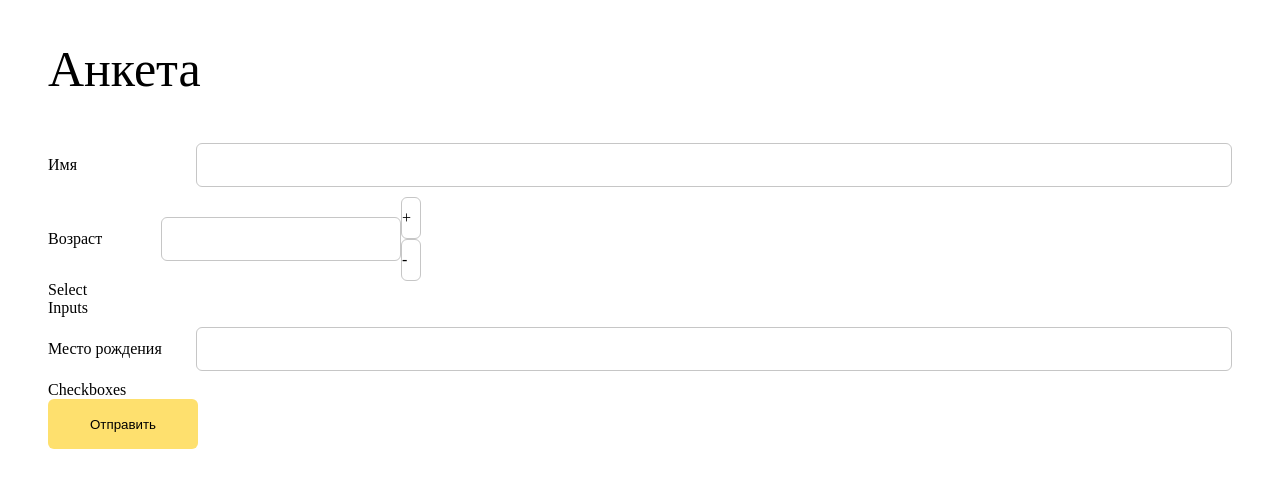
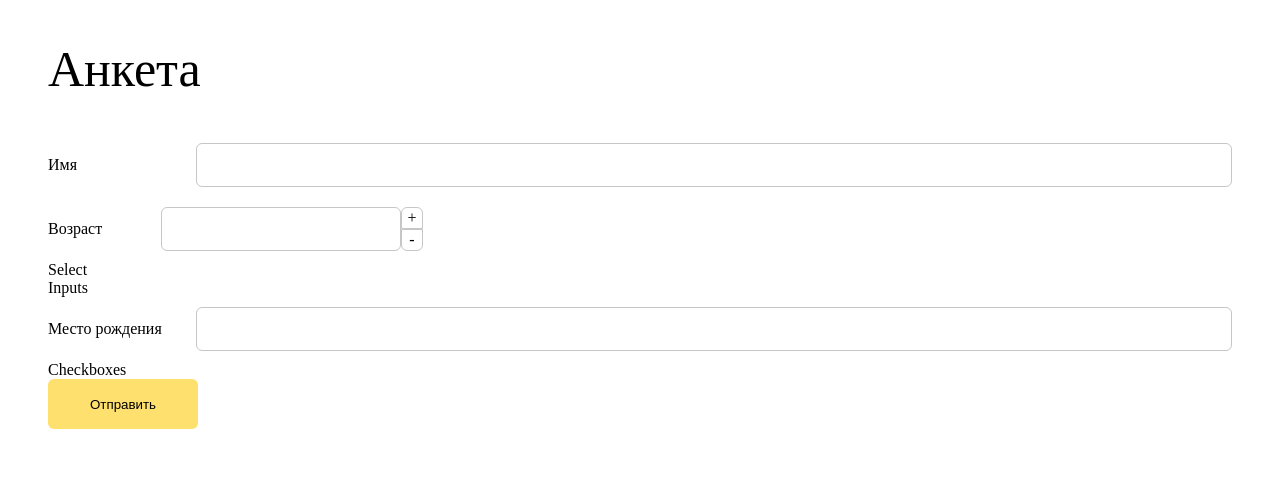
Before and after one commit to olegp306/jsonform, a React (Create React App) app: page / in a window 1280 px wide. Shown: the top 488 px of the page. Built offline with nearby package versions, Linux system fonts and the light colour scheme.

Commit message:
Initial styles for counter

```diff
--- a/src/components/counter/Counter.jsx
+++ b/src/components/counter/Counter.jsx
@@ -8,8 +8,8 @@ const Counter = ({classname, ...rest }) => {
     <div className={s.counterWrapper}>
       <Input type="number" className={s.input} {...rest}/>
         <div className={s.buttonsWrapper}>
-            <div className={s.button}>+</div>
-            <div className={s.button}>-</div>
+            <div className={cn(s.button,s.plusButton)}>+</div>
+            <div className={cn(s.button,s.minusButton)}>-</div>
         </div>
     </div>
   );
--- a/src/components/counter/Counter.module.scss
+++ b/src/components/counter/Counter.module.scss
@@ -16,10 +16,21 @@
 
 .button {
   display: flex;
-  justify-items: center;
+  justify-content: center;
   align-items: center;
+  width: 20px;
 
   border: #C6C6C6 1px solid;
   border-radius: 6px;
-  height: 40px;
+  height: 20px;
 }
+
+.plusButton{
+   border-bottom-left-radius: 0px;
+  border-bottom-right-radius: 0px;
+}
+
+.minusButton{
+  border-top-left-radius: 0px;
+  border-top-right-radius: 0px;
+}
```
